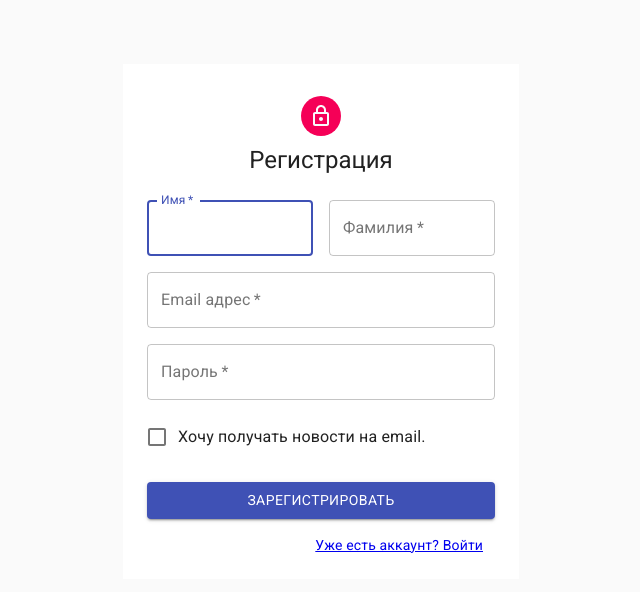
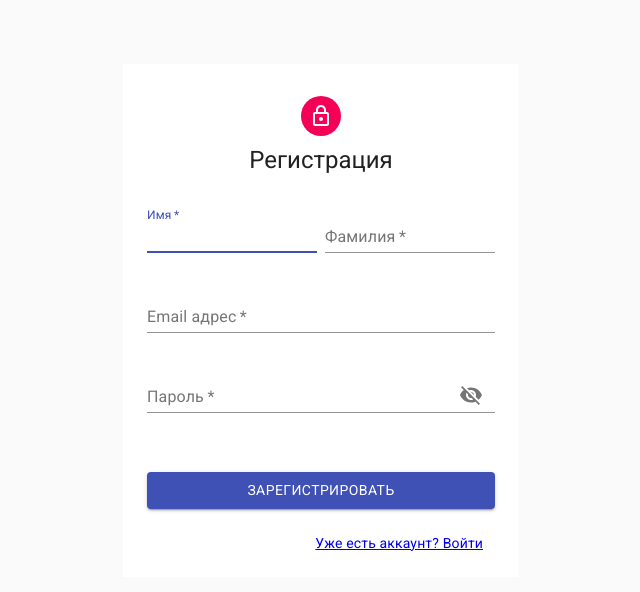
Before and after one commit to myliveweb/dev.smartrostov.ru, a React (Create React App) app: page /signup in a window 1280 px wide. Shown: the top 592 px of the page, without its empty margins (319-959 px from the left). Built offline with nearby package versions, Linux system fonts and the light colour scheme.

Commit message:
Add Final Form

```diff
--- a/package.json
+++ b/package.json
@@ -17,9 +17,11 @@
     "@types/react-slick": "^0.23.4",
     "@types/slick-carousel": "^1.6.34",
     "axios": "^0.21.1",
+    "final-form": "^4.20.1",
     "fontsource-roboto": "^4.0.0",
     "react": "^17.0.1",
     "react-dom": "^17.0.1",
+    "react-final-form": "^6.5.2",
     "react-player": "^2.7.2",
     "react-redux": "^7.2.2",
     "react-router-dom": "^5.2.0",
--- a/src/components/SignIn.tsx
+++ b/src/components/SignIn.tsx
@@ -2,10 +2,12 @@ import React from 'react'
 import { Link } from 'react-router-dom'
 import { useDispatch } from 'react-redux'
 import { hideSignIn, showSignUp } from '../store/actions/appActions'
+import { Form } from 'react-final-form'
 import Avatar from '@material-ui/core/Avatar'
 import Button from '@material-ui/core/Button'
+import CustomTextInput from './customTextInput'
+import CustomPasswordInput from './customPasswordInput'
 import CssBaseline from '@material-ui/core/CssBaseline'
-import TextField from '@material-ui/core/TextField'
 import Grid from '@material-ui/core/Grid'
 import LockOutlinedIcon from '@material-ui/icons/LockOutlined'
 import Typography from '@material-ui/core/Typography'
@@ -21,6 +23,10 @@ const useStyles = makeStyles((theme) => ({
     backgroundColor: '#ffffff',
     padding: 24,
   },
+  margin: {
+    width: '100%',
+    marginTop: theme.spacing(2),
+  },
   avatar: {
     margin: theme.spacing(1),
     backgroundColor: theme.palette.secondary.main,
@@ -31,7 +37,7 @@ const useStyles = makeStyles((theme) => ({
     textAlign: 'left',
   },
   submit: {
-    margin: theme.spacing(3, 0, 2),
+    margin: theme.spacing(5, 0, 3),
   },
 }))
 
@@ -64,28 +70,24 @@ export const SignIn: React.FC = () => {
         <Typography component="h1" variant="h5">
           Вход
         </Typography>
-        <form className={classes.form} noValidate>
-          <TextField
-            variant="outlined"
-            margin="normal"
-            required
-            fullWidth
-            id="email"
+        <Form
+          onSubmit={(formObj) => {
+            console.log(formObj)
+          }}
+        >
+          {({ handleSubmit, submitting }) => (
+            <form className={classes.form} noValidate onSubmit={handleSubmit}>
+              <CustomTextInput
+                name="email"
                 label="Email адрес"
-            name="email"
-            autoComplete="email"
-            autoFocus
+                helperText="Введите Email адрес"
+                autoFocus={true}
               />
-          <TextField
-            variant="outlined"
-            margin="normal"
-            required
-            fullWidth
+              <CustomPasswordInput
                 name="password"
                 label="Пароль"
-            type="password"
-            id="password"
-            autoComplete="current-password"
+                helperText="Введите пароль"
+                autoFocus={false}
               />
               <Button
                 type="submit"
@@ -93,6 +95,7 @@ export const SignIn: React.FC = () => {
                 variant="contained"
                 color="primary"
                 className={classes.submit}
+                disabled={submitting}
               >
                 Вход
               </Button>
@@ -111,6 +114,8 @@ export const SignIn: React.FC = () => {
                 </Grid>
               </Grid>
             </form>
+          )}
+        </Form>
       </div>
     </Container>
   )
--- a/src/components/SignUp.tsx
+++ b/src/components/SignUp.tsx
@@ -2,12 +2,12 @@ import React from 'react'
 import { Link } from 'react-router-dom'
 import { useDispatch } from 'react-redux'
 import { hideSignUp, showSignIn } from '../store/actions/appActions'
+import { Form } from 'react-final-form'
 import Avatar from '@material-ui/core/Avatar'
 import Button from '@material-ui/core/Button'
+import CustomTextInput from './customTextInput'
+import CustomPasswordInput from './customPasswordInput'
 import CssBaseline from '@material-ui/core/CssBaseline'
-import TextField from '@material-ui/core/TextField'
-import FormControlLabel from '@material-ui/core/FormControlLabel'
-import Checkbox from '@material-ui/core/Checkbox'
 import Grid from '@material-ui/core/Grid'
 import LockOutlinedIcon from '@material-ui/icons/LockOutlined'
 import Typography from '@material-ui/core/Typography'
@@ -23,6 +23,10 @@ const useStyles = makeStyles((theme) => ({
     backgroundColor: '#ffffff',
     padding: 24,
   },
+  margin: {
+    width: '100%',
+    marginTop: theme.spacing(2),
+  },
   avatar: {
     margin: theme.spacing(1),
     backgroundColor: theme.palette.secondary.main,
@@ -32,7 +36,7 @@ const useStyles = makeStyles((theme) => ({
     marginTop: theme.spacing(3),
   },
   submit: {
-    margin: theme.spacing(3, 0, 2),
+    margin: theme.spacing(5, 0, 3),
   },
 }))
 
@@ -65,58 +69,44 @@ export const SignUp: React.FC = () => {
         <Typography component="h1" variant="h5">
           Регистрация
         </Typography>
-        <form className={classes.form} noValidate>
-          <Grid container spacing={2}>
+        <Form
+          onSubmit={(formObj) => {
+            console.log(formObj)
+          }}
+        >
+          {({ handleSubmit }) => (
+            <form className={classes.form} noValidate onSubmit={handleSubmit}>
+              <Grid container spacing={1}>
                 <Grid item xs={12} sm={6}>
-              <TextField
-                autoComplete="fname"
+                  <CustomTextInput
                     name="firstName"
-                variant="outlined"
-                required
-                fullWidth
-                id="firstName"
                     label="Имя"
-                autoFocus
+                    helperText="Введите имя"
+                    autoFocus={true}
                   />
                 </Grid>
                 <Grid item xs={12} sm={6}>
-              <TextField
-                variant="outlined"
-                required
-                fullWidth
-                id="lastName"
+                  <CustomTextInput
+                    name="lastName"
                     label="Фамилия"
-                name="lastName"
-                autoComplete="lname"
+                    helperText="Введите фамилию"
+                    autoFocus={false}
                   />
                 </Grid>
                 <Grid item xs={12}>
-              <TextField
-                variant="outlined"
-                required
-                fullWidth
-                id="email"
+                  <CustomTextInput
+                    name="email"
                     label="Email адрес"
-                name="email"
-                autoComplete="email"
+                    helperText="Введите Email адрес"
+                    autoFocus={false}
                   />
                 </Grid>
                 <Grid item xs={12}>
-              <TextField
-                variant="outlined"
-                required
-                fullWidth
+                  <CustomPasswordInput
                     name="password"
                     label="Пароль"
-                type="password"
-                id="password"
-                autoComplete="current-password"
-              />
-            </Grid>
-            <Grid item xs={12}>
-              <FormControlLabel
-                control={<Checkbox value="allowExtraEmails" color="primary" />}
-                label="Хочу получать новости на email."
+                    helperText="Введите пароль"
+                    autoFocus={false}
                   />
                 </Grid>
               </Grid>
@@ -139,6 +129,8 @@ export const SignUp: React.FC = () => {
                 </Grid>
               </Grid>
             </form>
+          )}
+        </Form>
       </div>
     </Container>
   )
--- /dev/null
+++ b/src/components/customPasswordInput.tsx
@@ -0,0 +1,76 @@
+import React from 'react'
+import { Field } from 'react-final-form'
+import TextField from '@material-ui/core/TextField'
+import InputAdornment from '@material-ui/core/InputAdornment'
+import IconButton from '@material-ui/core/IconButton'
+import Visibility from '@material-ui/icons/Visibility'
+import VisibilityOff from '@material-ui/icons/VisibilityOff'
+
+const required = (value: string) => (value ? undefined : 'error')
+
+interface CustomTextInputProps {
+  name: string
+  label: string
+  helperText: string
+  autoFocus: boolean
+}
+
+const CustomPasswordInput: React.FC<CustomTextInputProps> = (props) => {
+  const { name, label, helperText = 'Заполните поле', autoFocus = false } = {
+    ...props,
+  }
+
+  const [showPassword, setShowPassword] = React.useState(false)
+
+  const handleClickShowPassword = () => {
+    setShowPassword(!showPassword)
+  }
+
+  const handleMouseDownPassword = (
+    event: React.MouseEvent<HTMLButtonElement>
+  ) => {
+    event.preventDefault()
+  }
+
+  return (
+    <Field name={name} validate={required}>
+      {({ input, meta }) => (
+        <TextField
+          margin="dense"
+          required
+          fullWidth
+          id={name}
+          style={{ paddingBottom: '1px', height: '60px' }}
+          type={showPassword ? 'text' : 'password'}
+          autoComplete={name}
+          label={label}
+          {...input}
+          helperText={meta.error && meta.touched ? helperText : ''}
+          InputProps={{
+            endAdornment: (
+              <InputAdornment
+                position="end"
+                style={{ position: 'relative', top: '-4px' }}
+              >
+                <IconButton
+                  aria-label="toggle password visibility"
+                  onClick={handleClickShowPassword}
+                  onMouseDown={handleMouseDownPassword}
+                >
+                  {showPassword ? <Visibility /> : <VisibilityOff />}
+                </IconButton>
+              </InputAdornment>
+            ),
+            autoFocus: autoFocus,
+            error: meta.error && meta.touched,
+          }}
+          inputProps={{ error: meta.error && meta.touched }}
+          InputLabelProps={{ error: meta.error && meta.touched }}
+          FormHelperTextProps={{ error: meta.error && meta.touched }}
+        />
+      )}
+    </Field>
+  )
+}
+
+export default CustomPasswordInput
--- /dev/null
+++ b/src/components/customTextInput.tsx
@@ -0,0 +1,46 @@
+import React from 'react'
+import { Field } from 'react-final-form'
+import TextField from '@material-ui/core/TextField'
+
+const required = (value: string) => (value ? undefined : 'error')
+
+interface CustomTextInputProps {
+  name: string
+  label: string
+  helperText: string
+  autoFocus: boolean
+}
+
+const CustomTextInput: React.FC<CustomTextInputProps> = (props) => {
+  const { name, label, helperText = 'Заполните поле', autoFocus = false } = {
+    ...props,
+  }
+
+  return (
+    <Field name={name} validate={required}>
+      {({ input, meta }) => (
+        <TextField
+          margin="dense"
+          required
+          fullWidth
+          id={name}
+          style={{ paddingBottom: '1px', height: '60px' }}
+          type="text"
+          autoComplete={name}
+          label={label}
+          {...input}
+          helperText={meta.error && meta.touched ? helperText : ''}
+          InputProps={{
+            autoFocus: autoFocus,
+            error: meta.error && meta.touched,
+          }}
+          inputProps={{ error: meta.error && meta.touched }}
+          InputLabelProps={{ error: meta.error && meta.touched }}
+          FormHelperTextProps={{ error: meta.error && meta.touched }}
+        />
+      )}
+    </Field>
+  )
+}
+
+export default CustomTextInput
```
Also changed, not shown: 1 other file (tests, documents, lock files or other folders). Lines whose indentation alone changed are shown as unchanged.
